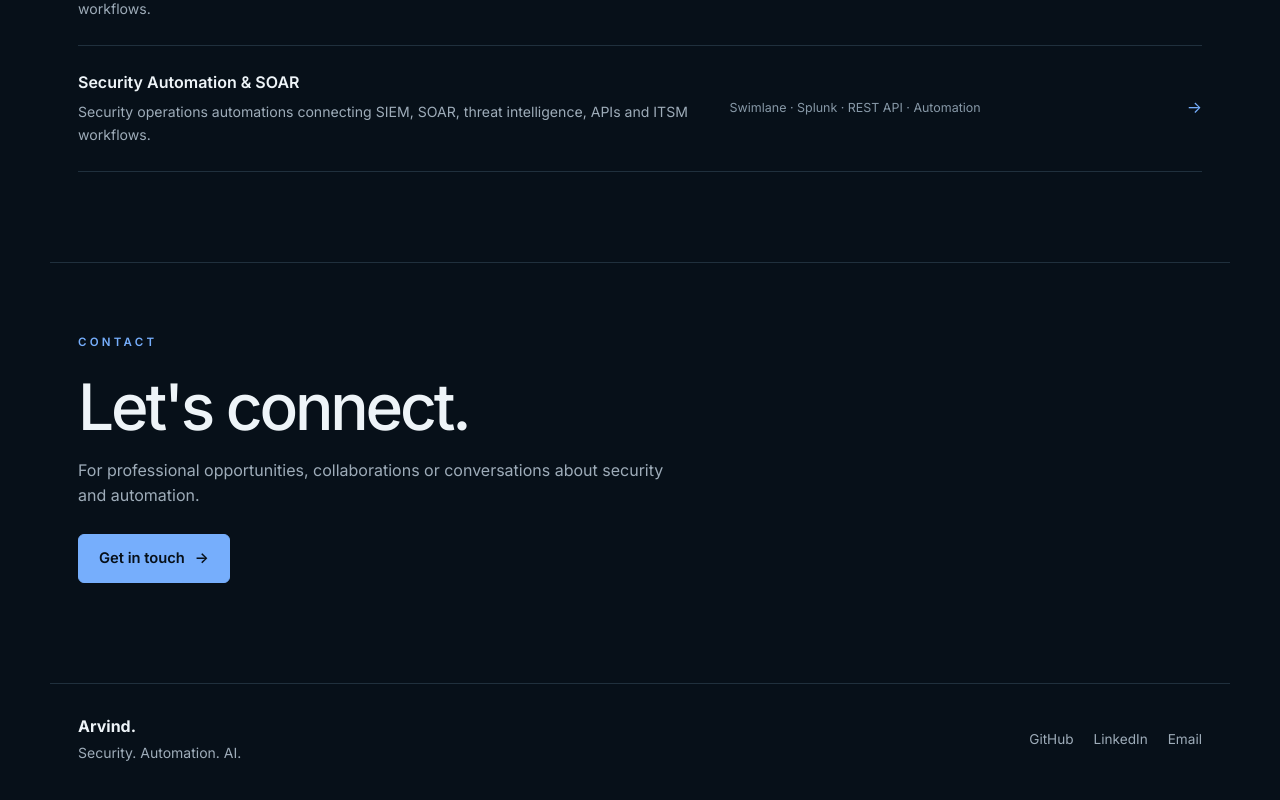
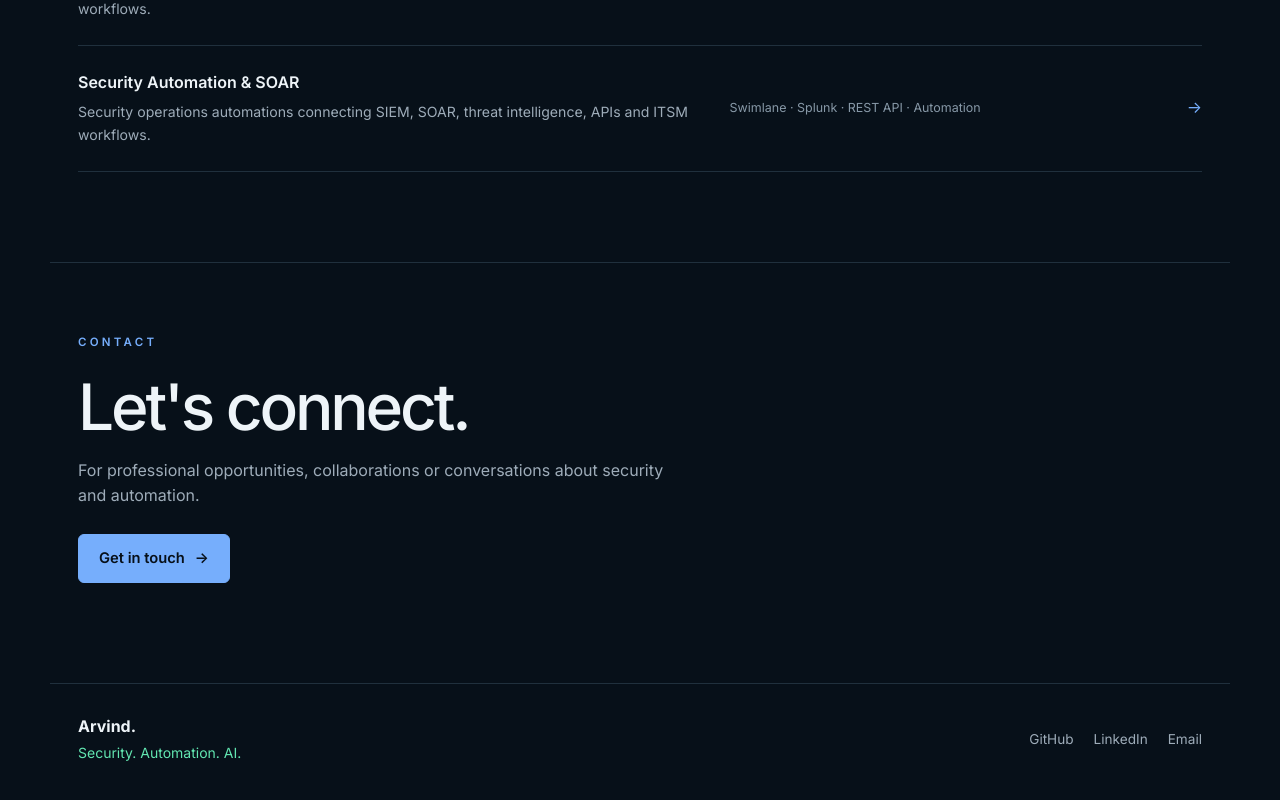
Before and after one commit to Arvind29/arvind29.github.io, a Next.js app: page / in a window 1280 px wide. Shown: the part 1696-2496 px from the top of the page. Built offline with nearby package versions, Linux system fonts and the light colour scheme.

Commit message:
Set footer tagline green only

```diff
--- a/components/Footer.jsx
+++ b/components/Footer.jsx
@@ -6,7 +6,7 @@ export default function Footer() {
       <div className="footer-inner">
         <div>
           <div className="footer-brand">{siteConfig.site.name}</div>
-          <small className="footer-tagline">Security. Automation. AI.</small>
+          <small style={{ color: 'var(--green)' }}>Security. Automation. AI.</small>
         </div>
         <div className="footer-links">
           <a href={siteConfig.social.github} target="_blank" rel="noopener noreferrer">GitHub</a>
```
